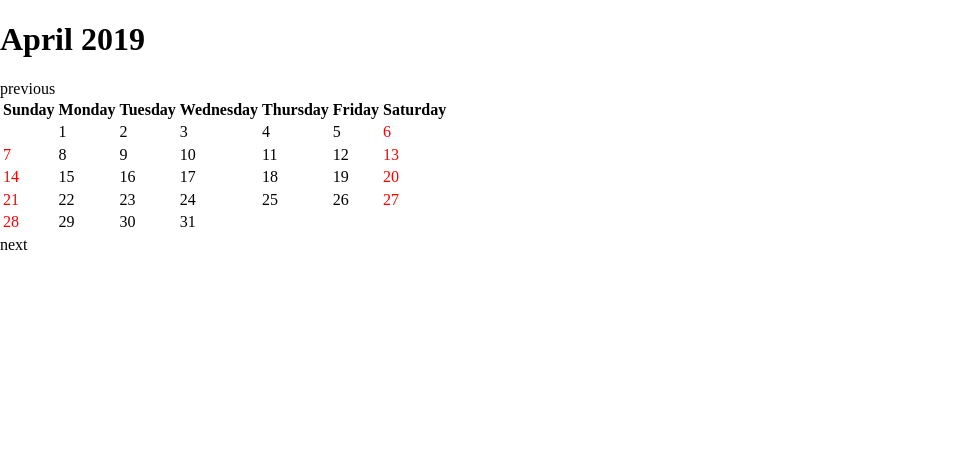
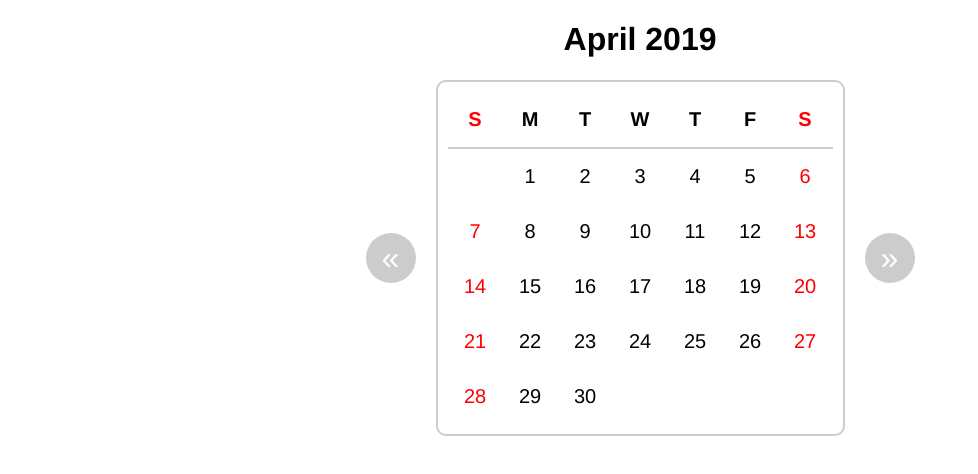
Before and after one commit to awkale/calendar, a website: page index.html in a window 1280 px wide. Shown: the whole page, without its empty margins (0-978 px from the left). Drawn offline with Linux system fonts and the light colour scheme.

Commit message:
refactor to flexbox

```diff
--- a/app.js
+++ b/app.js
@@ -16,58 +16,52 @@ window.addEventListener('load', () => {
     'November',
     'December',
   ];
-  const monthYear = document.querySelector('.month-year');
+  const monthYearTitle = document.querySelector('.month-year');
+  const calendarGrid = document.querySelector('.days-of-month');
   const prevButton = document.querySelector('.previous');
   const nextButton = document.querySelector('.next');
 
   function getDaysInMonth(m, y) {
-    return new Date(y, m, 0).getDate();
+    return new Date(y, m + 1, 0).getDate();
   }
 
   function createCalendar(month, year) {
-    const firstDay = new Date(year, month).getDay();
-    const table = document.querySelector('.days-of-month');
-    table.innerHTML = '';
-    monthYear.innerHTML = `${months[month]} ${year}`;
+    const firstDayOfWeek = new Date(year, month).getDay();
+    const daysInCurrentMonth = getDaysInMonth(month, year);
+    const totalGridCount = daysInCurrentMonth + firstDayOfWeek;
+    calendarGrid.innerHTML = '';
+    monthYearTitle.innerHTML = `${months[month]} ${year}`;
 
-    let date = 1;
-    for (let i = 0; i < 6; i++) {
-      const row = document.createElement('tr');
-      for (let j = 0; j < 7; j++) {
-        if (i === 0 && j < firstDay) {
-          const box = document.createElement('td');
-          const boxNumber = document.createTextNode('');
-          if (j === 0 || j === 6) {
-            box.classList.add('weekend');
-          }
-          box.appendChild(boxNumber);
-          row.appendChild(box);
-        } else if (date > getDaysInMonth(month, year)) {
-          break;
-        } else {
-          const box = document.createElement('td');
-          const boxNumber = document.createTextNode(date);
-          if (j === 0 || j === 6) {
-            box.classList.add('weekend');
-          }
-          box.appendChild(boxNumber);
-          row.appendChild(box);
-          date += 1;
-        }
+    let dateOfMonth = 1;
+
+    for (let i = 0; i < totalGridCount; i++) {
+      const div = document.createElement('div');
+      const divBlank = document.createTextNode('');
+
+      if (i % 7 === 6 || i % 7 === 0) {
+        div.classList.add('weekend');
       }
-      table.appendChild(row);
+
+      if (i < firstDayOfWeek) {
+        div.appendChild(divBlank);
+      } else {
+        const divNumber = document.createTextNode(dateOfMonth);
+        div.appendChild(divNumber);
+        dateOfMonth += 1;
+      }
+      calendarGrid.appendChild(div);
     }
   }
 
   function next() {
+    currentYear = currentMonth === 11 ? currentYear + 1 : currentYear;
     currentMonth = (currentMonth + 1) % 12;
-    currentYear = currentMonth === 11 ? currentYear + 1 : currentYear;
     createCalendar(currentMonth, currentYear);
   }
 
   function previous() {
+    currentYear = currentMonth === 0 ? currentYear - 1 : currentYear;
     currentMonth = currentMonth === 0 ? 11 : currentMonth - 1;
-    currentYear = currentMonth === 0 ? currentYear - 1 : currentYear;
     createCalendar(currentMonth, currentYear);
   }
 
--- a/index.html
+++ b/index.html
@@ -10,22 +10,24 @@
     <script type="text/javascript" src="app.js"></script>
   </head>
   <body>
-    <h1 class="month-year"></h1>
-    <span class="previous">previous</span>
-    <table class="calendar">
-      <thead class="days-of-week">
-        <tr>
-          <th class="day">Sunday</th>
-          <th class="day">Monday</th>
-          <th class="day">Tuesday</th>
-          <th class="day">Wednesday</th>
-          <th class="day">Thursday</th>
-          <th class="day">Friday</th>
-          <th class="day">Saturday</th>
-        </tr>
-      </thead>
-      <tbody class="days-of-month"></tbody>
-    </table>
-    <span class="next">next</span>
+    <div class="container">
+      <h1 class="month-year"></h1>
+      <div class="calendar-wrapper">
+        <span class="previous">«</span>
+        <div class="calendar">
+          <div class="days-of-week">
+            <div class="weekend">S</div>
+            <div>M</div>
+            <div>T</div>
+            <div>W</div>
+            <div>T</div>
+            <div>F</div>
+            <div class="weekend">S</div>
+          </div>
+          <div class="days-of-month"></div>
+        </div>
+        <span class="next">»</span>
+      </div>
+    </div>
   </body>
 </html>
--- a/styles.css
+++ b/styles.css
@@ -1,3 +1,59 @@
+body {
+  font-family: Helvetica, sans-serif;
+}
+
+.container {
+  display: flex;
+  flex-direction: column;
+  align-items: center;
+}
+
+.calendar-wrapper {
+  display: flex;
+  justify-content: center;
+  align-items: center;
+}
+
+.calendar {
+  width: 385px;
+  font-size: 20px;
+  border: 2px solid #ccc;
+  padding: 10px;
+  border-radius: 10px;
+  margin-right: 20px;
+  margin-left: 20px;
+}
+
+.days-of-month {
+  display: flex;
+  flex-wrap: wrap;
+}
+
+.days-of-month div, .days-of-week div {
+  width: 55px;
+  height: 55px;
+  text-align: center;
+  line-height: 55px;
+}
+
+.days-of-week {
+  font-weight: 700;
+  display: flex;
+  border-bottom: 2px solid #ccc;
+}
+
+.previous, .next {
+  border-radius: 50%;
+  width: 50px;
+  height: 50px;
+  background-color: #ccc;
+  text-align: center;
+  line-height: 50px;
+  color: #fff;
+  font-size: 2rem;
+  cursor: pointer;
+}
+
 .weekend {
   color: red;
 }
```
